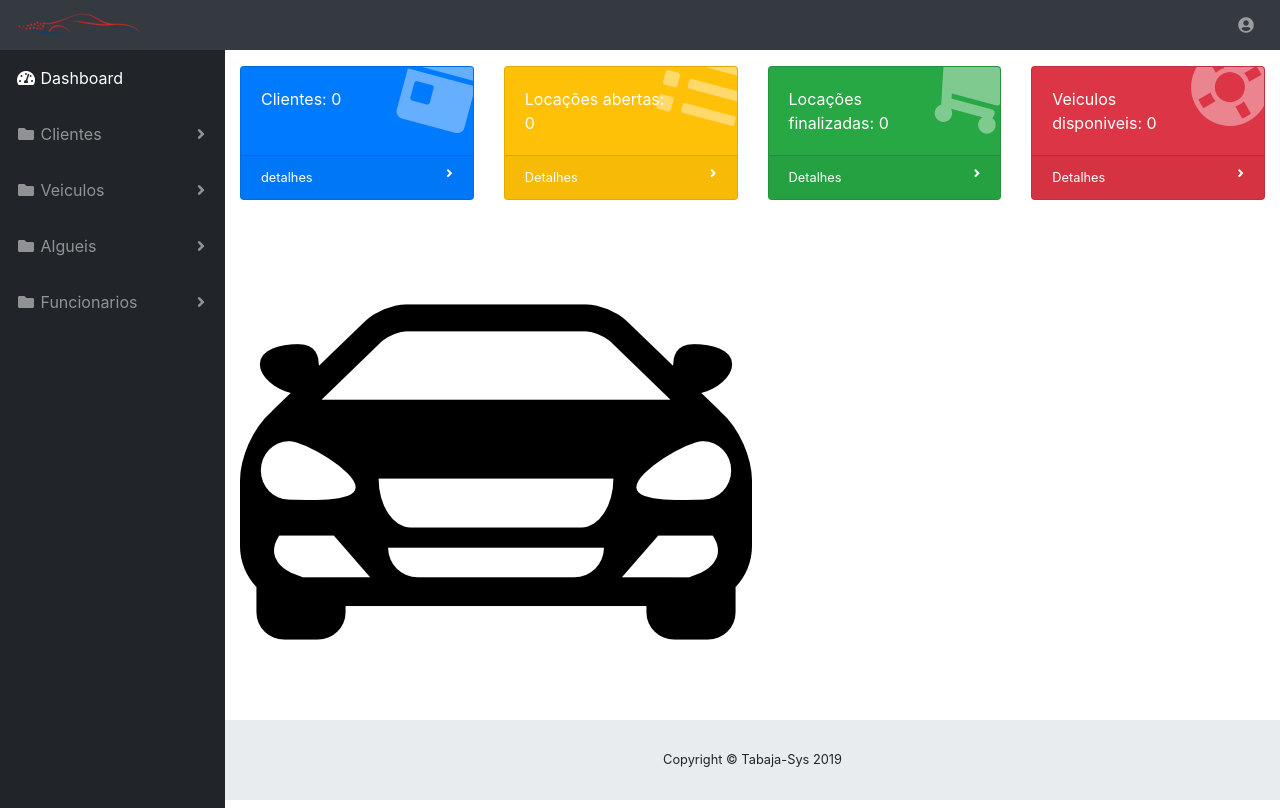
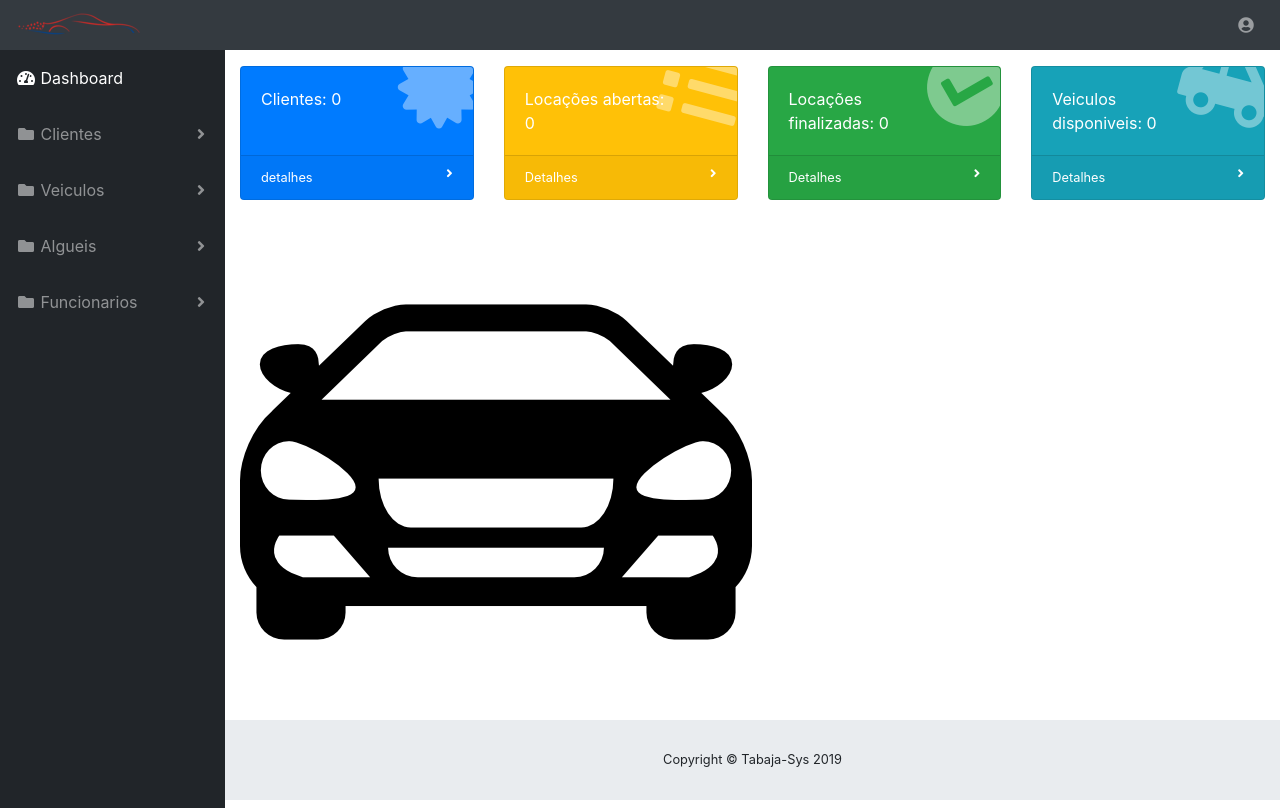
Before and after one commit to gustavolopesv3/locadoraDeVeiculos, a Django app: page / in a window 1280 px wide. Run offline with Django 3.2, Linux system fonts and the light colour scheme; the visitor is signed in with stand-in values (Sample User, id 1); data that the repository does not hold is empty; some libraries are stand-ins or nearby versions.

Commit message:
altarações bashboard

```diff
--- a/templates/base.html
+++ b/templates/base.html
@@ -138,7 +138,7 @@
             <div class="card text-white bg-primary o-hidden h-100">
               <div class="card-body">
                 <div class="card-body-icon">
-                  <i class="fas fa-fw fa-calendar-day"></i>
+                  <i class="fas fa-fw fa-certificate"></i>
                 </div>
                 <div class="mr-5">Clientes: {{ contclientes}}</div>
               </div>
@@ -159,7 +159,7 @@
                 </div>
                 <div class="mr-5">Locações abertas: {{ locacoes }}</div>
               </div>
-              <a class="card-footer text-white clearfix small z-1" href="#">
+              <a class="card-footer text-white clearfix small z-1" href="{% url 'listaraluguel' %}">
                 <span class="float-left">Detalhes</span>
                 <span class="float-right">
                   <i class="fas fa-angle-right"></i>
@@ -171,11 +171,11 @@
             <div class="card text-white bg-success o-hidden h-100">
               <div class="card-body">
                 <div class="card-body-icon">
-                  <i class="fas fa-fw fa-shopping-cart"></i>
+                  <i class="fas fa-fw fa-check-circle"></i>
                 </div>
                 <div class="mr-5">Locações finalizadas: {{ locacoesfim }}</div>
               </div>
-              <a class="card-footer text-white clearfix small z-1" href="#">
+              <a class="card-footer text-white clearfix small z-1" href="{% url 'listaraluguel_finalizado' %}">
                 <span class="float-left">Detalhes</span>
                 <span class="float-right">
                   <i class="fas fa-angle-right"></i>
@@ -184,14 +184,14 @@
             </div>
           </div>
           <div class="col-xl-3 col-sm-6 mb-3">
-            <div class="card text-white bg-danger o-hidden h-100">
+            <div class="card text-white bg-info o-hidden h-100">
               <div class="card-body">
                 <div class="card-body-icon">
-                  <i class="fas fa-fw fa-life-ring"></i>
+                  <i class="fas fa-fw fa-car-side"></i>
                 </div>
                 <div class="mr-5">Veiculos disponiveis: {{veiculosdisponivel }}</div>
               </div>
-              <a class="card-footer text-white clearfix small z-1" href="#">
+              <a class="card-footer text-white clearfix small z-1" href="{% url 'listarveiculos' %}">
                 <span class="float-left">Detalhes</span>
                 <span class="float-right">
                   <i class="fas fa-angle-right"></i>
```
